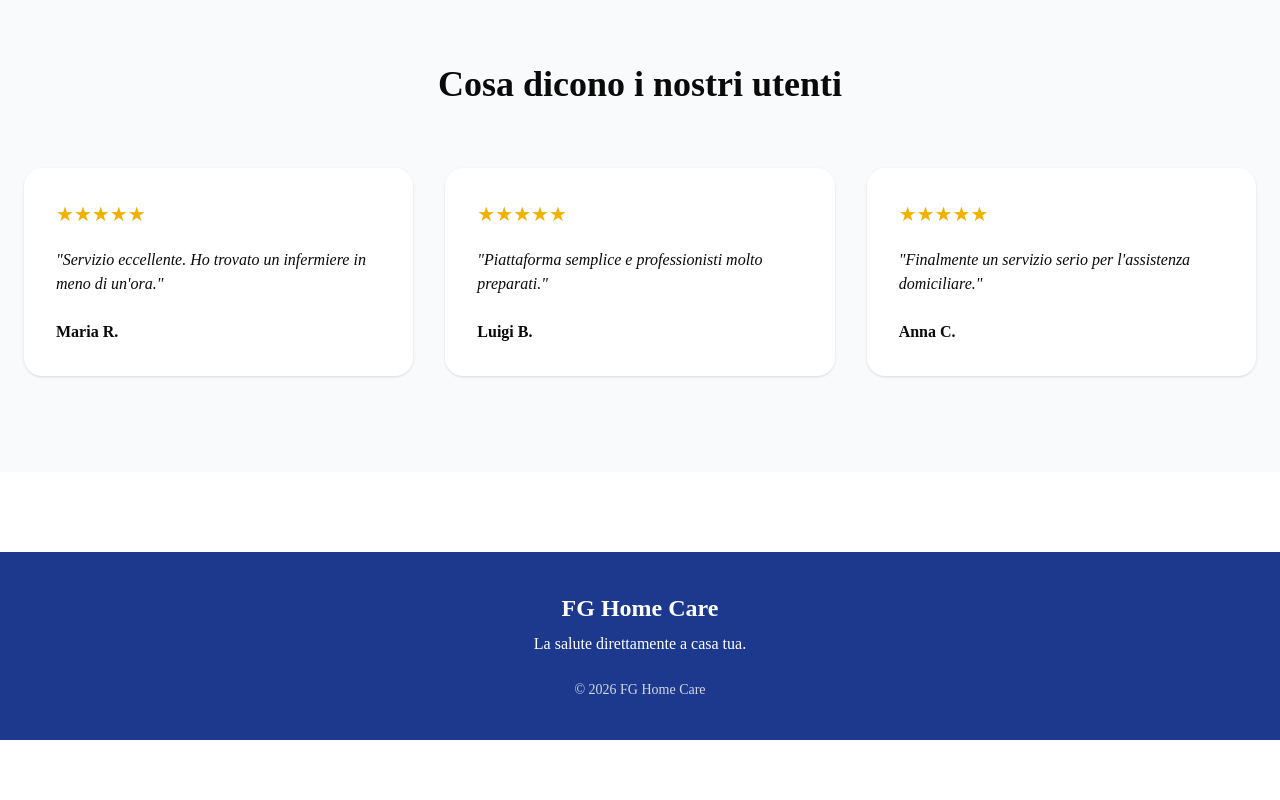
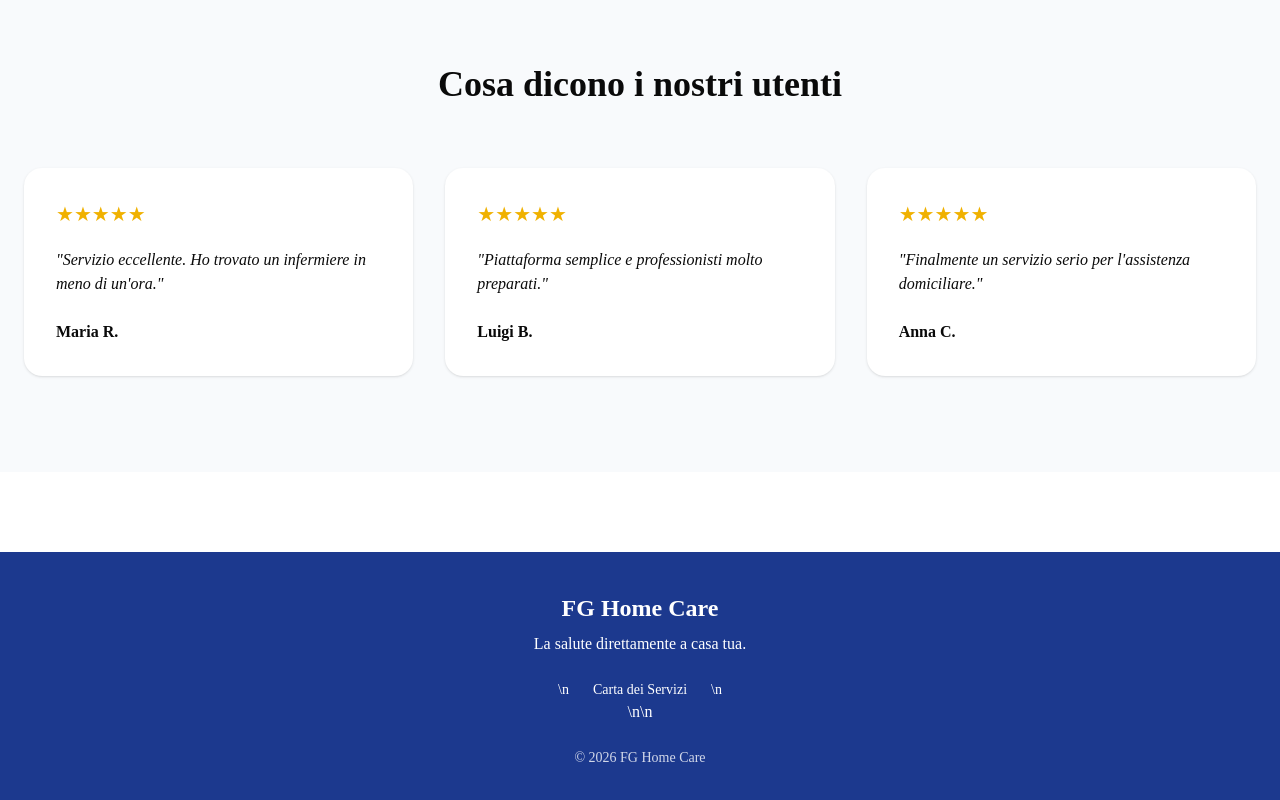
Before and after one commit to Francescogenovese9-oss/fg-home-care, a Next.js app: page / in a window 1280 px wide. Shown: the part 3598-4398 px from the top of the page. Before the commit the page ends 4338 px from the top, so only its background shows below. Built offline with nearby package versions, Linux system fonts and the light colour scheme; no server answers.

Commit message:
Link service charter from public footer

```diff
--- a/components/layout/Footer.tsx
+++ b/components/layout/Footer.tsx
@@ -1,3 +1,5 @@
+import Link from "next/link";
+
 export default function Footer() {
     return (
       <footer className="bg-blue-900 text-white py-10 mt-20">
@@ -11,7 +13,7 @@ export default function Footer() {
             La salute direttamente a casa tua.
           </p>
 
-          <p className="mt-6 text-sm opacity-80">
+          <nav aria-label="Documenti informativi" className="mt-6 flex flex-wrap items-center justify-center gap-x-6 gap-y-2 text-sm">\n            <Link href="/carta-dei-servizi" className="underline-offset-4 hover:underline">Carta dei Servizi</Link>\n          </nav>\n\n          <p className="mt-6 text-sm opacity-80">
             © 2026 FG Home Care
           </p>
 
```
